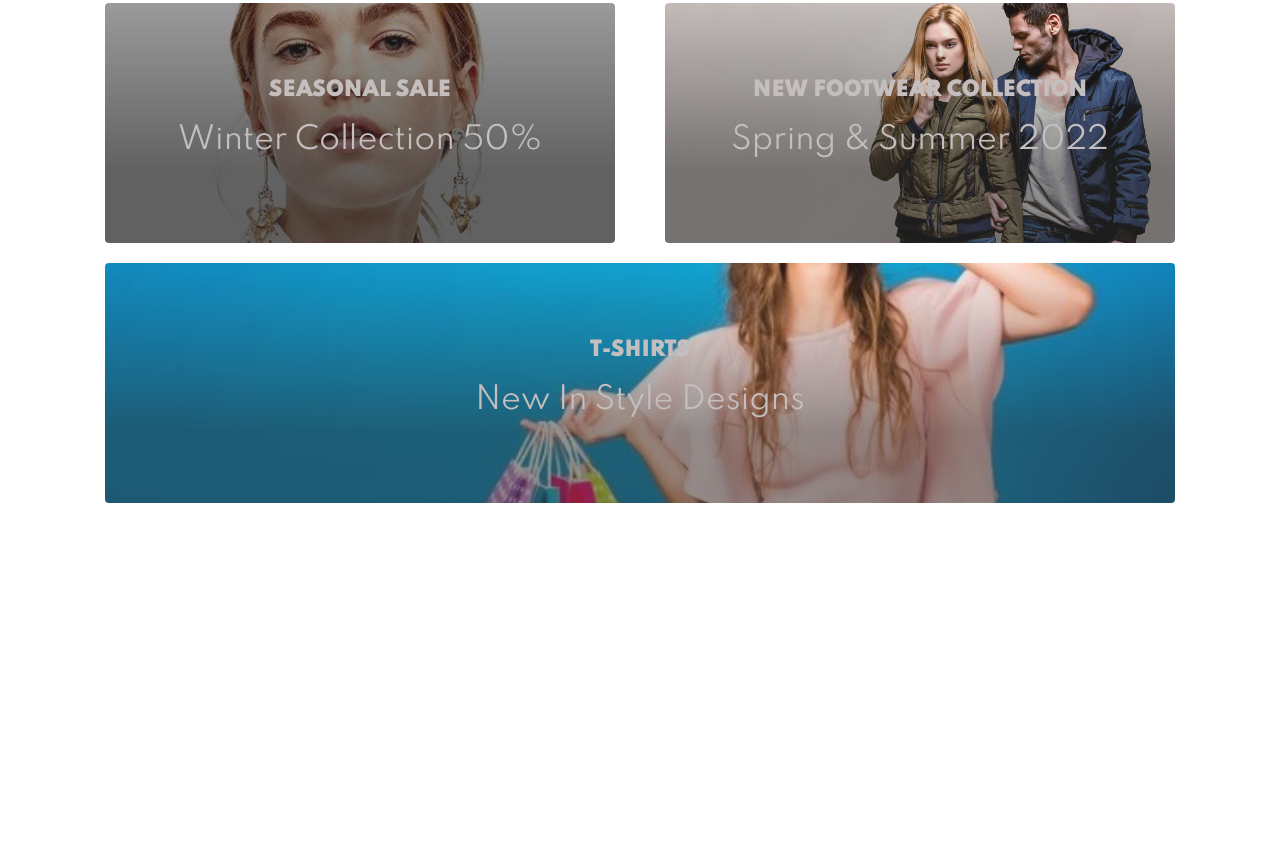
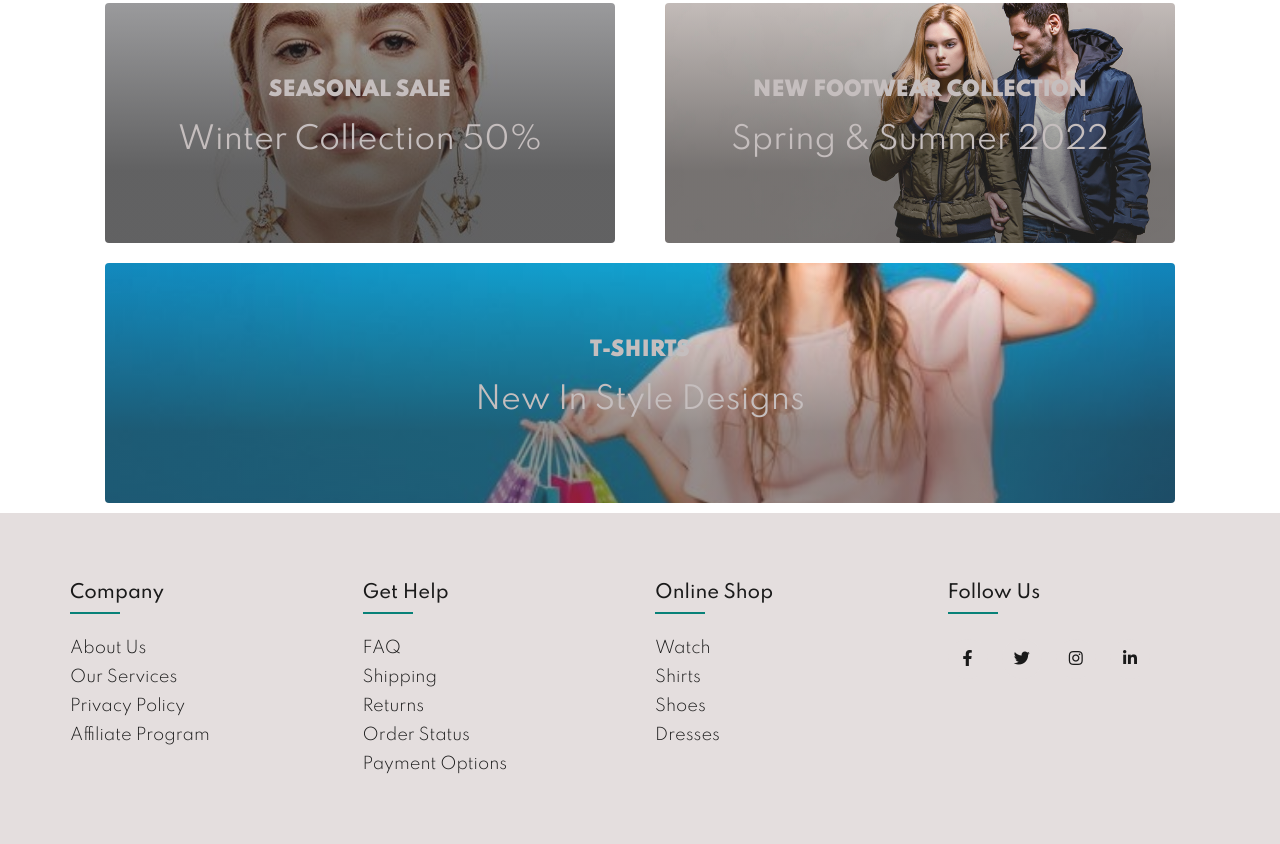
Before and after one commit to gitRoberts/Shoppable, a plain HTML site: page index.html in a window 1280 px wide. Shown: the part 2990-3834 px from the top of the page. Before the commit the page ends 3503 px from the top, so only its background shows below. Drawn offline with Linux system fonts and the light colour scheme.

Commit message:
Add Footer to Main landing page

```diff
--- a/index.html
+++ b/index.html
@@ -51,6 +51,7 @@
             <a href="#featured-products">Shop Now</a>
     </header>
 
+    <main>
         <!-- Featured Product Section -->
         <section id="featured-products">
             <div class="featured-products-container">
@@ -110,6 +111,53 @@
                 <h2>New In Style Designs</h2>
             </div>
         </section>
+    </main>
+
+    <!-- Footer Section -->
+    <footer class="footer">
+        <div class="footer-container">
+            <div class="footer-row">
+                <div class="footer-col">
+                    <h4>company</h4>
+                    <ul>
+                        <li><a href="#">about us</a></li>
+                        <li><a href="#">our services</a></li>
+                        <li><a href="#">privacy policy</a></li>
+                        <li><a href="#">affiliate program</a></li>
+                    </ul>
+                </div>
+                <div class="footer-col">
+                    <h4>get help</h4>
+                    <ul>
+                        <li><a href="#">FAQ</a></li>
+                        <li><a href="#">shipping</a></li>
+                        <li><a href="#">returns</a></li>
+                        <li><a href="#">order status</a></li>
+                        <li><a href="#">payment options</a></li>
+                    </ul>
+                </div>
+                <div class="footer-col">
+                    <h4>online shop</h4>
+                    <ul>
+                        <li><a href="#">Watch</a></li>
+                        <li><a href="#">Shirts</a></li>
+                        <li><a href="#">Shoes</a></li>
+                        <li><a href="#">Dresses</a></li>
+                    </ul>
+                </div>
+                <div class="footer-col">
+                    <h4>follow us</h4>
+                    <div class="social-links">
+                        <a href="#"><i class="fab fa-facebook-f"></i></a>
+                        <a href="#"><i class="fab fa-twitter"></i></a>
+                        <a href="#"><i class="fab fa-instagram"></i></a>
+                        <a href="#"><i class="fab fa-linkedin-in"></i></a>
+                    </div>
+                </div>
+            </div>
+        </div>
+   </footer>
+
 </body>
 
 </html>
--- a/style.css
+++ b/style.css
@@ -13,6 +13,7 @@
     --clr-dark-shadow: rgba(0, 0, 0, .02);
     --clr-yellow: rgb(243, 181, 25);
     --clr-smoke: #262727;
+    --clr-light-smoke: #848686;
 }
 
 *,
@@ -596,3 +597,107 @@ nav .logo {
         font-size: 18px;
     }
 }
+
+
+/* Footer Section */
+.footer-container{
+	max-width: 1170px;
+	margin:auto;
+}
+
+.footer-row{
+	display: flex;
+	flex-wrap: wrap;
+}
+
+ul{
+	list-style: none;
+}
+
+.footer{
+	background-color: var(--clr-cream);
+    color: var(--clr-gray);
+    padding: 70px 0;
+}
+
+.footer-col{
+   width: 25%;
+   padding: 0 15px;
+}
+
+.footer-col h4{
+	font-size: 18px;
+	color: var(--clr-gray);
+	text-transform: capitalize;
+	margin-bottom: 35px;
+	font-weight: 500;
+	position: relative;
+}
+
+.footer-col h4::before{
+	content: '';
+	position: absolute;
+	left:0;
+	bottom: -10px;
+	background-color: var(--clr-teal);
+	height: 2px;
+	box-sizing: border-box;
+	width: 50px;
+}
+
+.footer-col ul li:not(:last-child){
+	margin-bottom: 10px;
+}
+
+.footer-col ul li a{
+	font-size: 16px;
+	text-transform: capitalize;
+	color: var(--clr-gray);
+	text-decoration: none;
+	font-weight: 300;
+	color: var(--clr-gray);
+	display: block;
+	transition: all 0.3s ease;
+}
+
+.footer-col ul li a:hover{
+	color: var(--clr-gray);
+	padding-left: 8px;
+}
+
+.footer-col .social-links a{
+	display: inline-block;
+	height: 40px;
+	width: 40px;
+	background-color: var(--clr-cream);
+	margin:0 10px 10px 0;
+	text-align: center;
+	line-height: 40px;
+	border-radius: 50%;
+	color: var(--clr-gray);
+	transition: all 0.5s ease;
+}
+
+.footer-col .social-links a:hover{
+
+	background-color: var(--clr-light-smoke);
+}
+
+/*responsive*/
+@media(max-width: 767px){
+
+    .footer-container {
+        max-width: 80vw;
+        padding-left: 10vw;
+    }
+
+    .footer-col{
+        width: 50%;
+        margin-bottom: 30px;
+    }
+}
+@media(max-width: 574px){
+    .footer-col{
+        width: 100%;
+    }
+}
```
Lines whose indentation alone changed are shown as unchanged.
